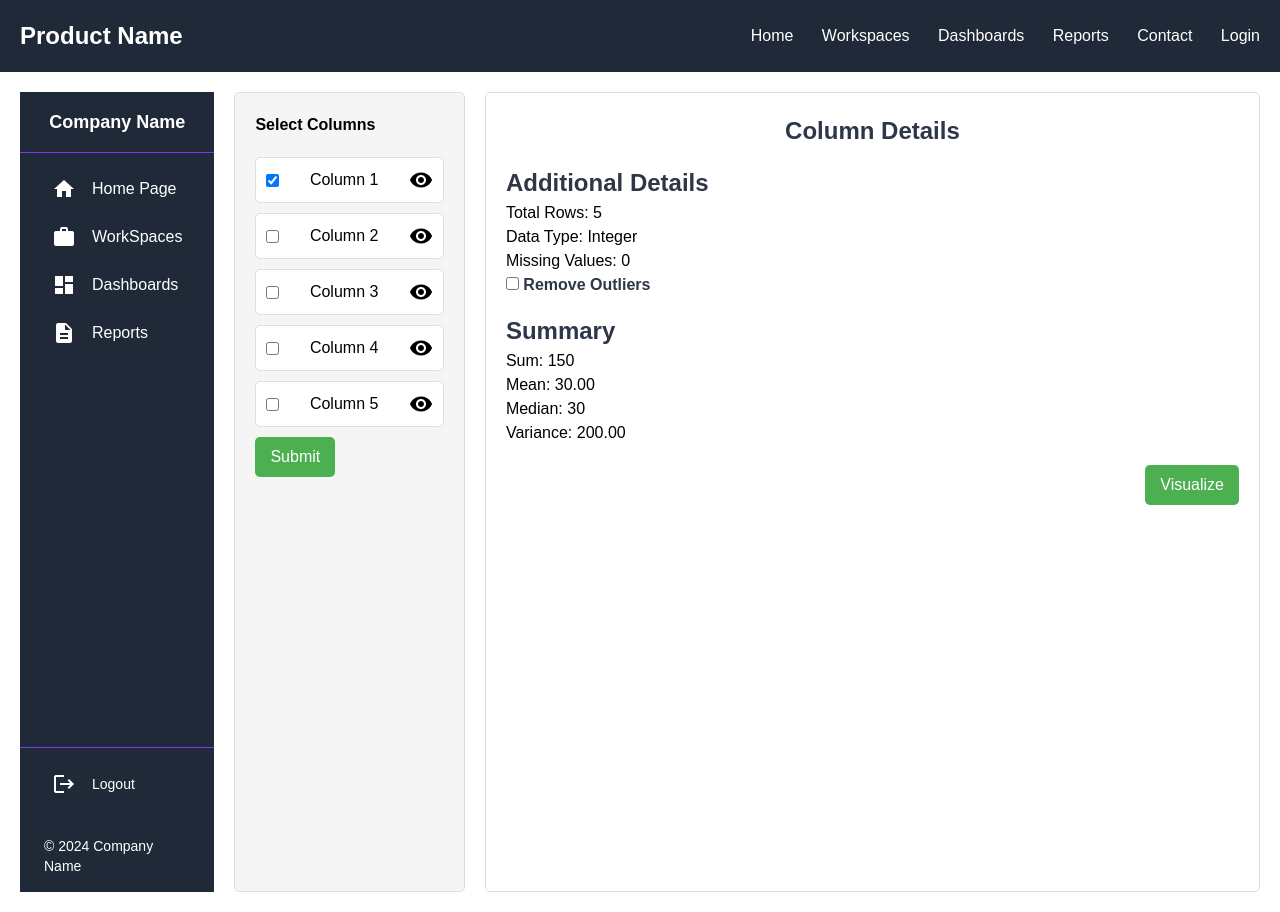
After one commit to Mythoquantumexplorers/product, a Flask app: page /selectcolumns in a window 1280 px wide. The commit adds this page. Run offline with Flask 3, Linux system fonts and the light colour scheme.

Commit message:
added selectcolumns page

```diff
--- a/app.py
+++ b/app.py
@@ -19,6 +19,10 @@ def signup():
 @app.route('/datagrid')
 def datagrid():
     return render_template('datagrid.html')
+
+@app.route('/selectcolumns')
+def selectcolumns():
+    return render_template('selectcolumns.html')
 
 @app.route('/login', methods=['GET','POST'])
 def login():
--- /dev/null
+++ b/templates/selectcolumns.html
@@ -0,0 +1,229 @@
+<!DOCTYPE html>
+<html>
+<head>
+
+  <link href="https://cdn.jsdelivr.net/npm/tailwindcss@2.2.19/dist/tailwind.min.css" rel="stylesheet">
+  <link href="https://fonts.googleapis.com/icon?family=Material+Icons" rel="stylesheet">
+
+<style>
+body {
+  font-family: sans-serif;
+}
+.container {
+  display: flex;
+  gap: 20px;
+  padding: 20px;
+}
+.column-select {
+  background-color: #f5f5f5;
+  border: 1px solid #ddd;
+  padding: 20px;
+  border-radius: 5px;
+  width: 350px; /* Increased width */
+  display: flex;
+  flex-direction: column;
+  justify-content: flex-start;
+}
+.column-select h2 {
+  font-weight: bold; /* Bold headline */
+  margin-bottom: 20px;
+}
+.column-option {
+  display: flex;
+  align-items: center;
+  justify-content: space-between;
+  margin-bottom: 10px;
+  padding: 10px;
+  border: 1px solid #ddd;
+  border-radius: 5px;
+  cursor: pointer;
+  background-color: white;
+  transition: background-color 0.3s ease, box-shadow 0.3s ease;
+}
+.column-option:hover {
+  background-color: #f0f0f0;
+  box-shadow: 0 2px 4px rgba(0, 0, 0, 0.1);
+}
+.column-details {
+  background-color: #fff;
+  border: 1px solid #ddd;
+  padding: 20px;
+  border-radius: 5px;
+  width: 100%;
+}
+.column-details h2 {
+  margin-bottom: 10px;
+}
+.column-details input[type="text"] {
+  width: 100%;
+  padding: 8px;
+  margin-bottom: 10px;
+  border: 1px solid #ddd;
+  border-radius: 5px;
+}
+.button {
+  padding: 8px 15px;
+  background-color: #4CAF50;
+  color: white;
+  border: none;
+  border-radius: 5px;
+  cursor: pointer;
+}
+.button:hover {
+  background-color: #45a049;
+}
+.visualization {
+  margin-top: 20px;
+  text-align: center;
+}
+
+
+
+</style>
+</head>
+<body>
+
+  <!-- Navbar -->
+  <header class="bg-gray-800 text-white sticky sticky top-0 z-50">
+    <div class="container mx-auto flex justify-between items-center py-4 px-6">
+        <div class="text-2xl font-bold">Product Name</div>
+        <nav class="space-x-6">
+            <a href="/" class="hover:text-purple-400">Home</a>
+            <a href="/workspaces" class="hover:text-purple-400">Workspaces</a>
+            <a href="/dashboards" class="hover:text-purple-400">Dashboards</a>
+            <a href="/reports" class="hover:text-purple-400">Reports</a>
+            <a href="/contact" class="hover:text-purple-400">Contact</a>
+            <a href="/login" class="hover:text-purple-400">Login</a>
+        </nav>
+    </div>
+  </header>
+
+  <div class="container">
+
+    {% include 'sidebar.html' %}
+
+    <!-- Column Selector -->
+    <div class="column-select">
+      <h2>Select Columns</h2>
+      <div class="column-option" onclick="viewColumnDetails('Column 1')">
+        <input type="checkbox" id="column1" name="column1" checked>
+        <label for="column1">Column 1</label>
+        <i class="material-icons" onclick="event.stopPropagation(); viewColumnDetails('Column 1')">visibility</i>
+      </div>
+      <div class="column-option" onclick="viewColumnDetails('Column 2')">
+        <input type="checkbox" id="column2" name="column2">
+        <label for="column2">Column 2</label>
+        <i class="material-icons" onclick="event.stopPropagation(); viewColumnDetails('Column 2')">visibility</i>
+      </div>
+      <div class="column-option" onclick="viewColumnDetails('Column 3')">
+        <input type="checkbox" id="column3" name="column3">
+        <label for="column3">Column 3</label>
+        <i class="material-icons" onclick="event.stopPropagation(); viewColumnDetails('Column 3')">visibility</i>
+      </div>
+      <div class="column-option" onclick="viewColumnDetails('Column 4')">
+        <input type="checkbox" id="column4" name="column4">
+        <label for="column4">Column 4</label>
+        <i class="material-icons" onclick="event.stopPropagation(); viewColumnDetails('Column 4')">visibility</i>
+      </div>
+      <div class="column-option" onclick="viewColumnDetails('Column 5')">
+        <input type="checkbox" id="column5" name="column5">
+        <label for="column5">Column 5</label>
+        <i class="material-icons" onclick="event.stopPropagation(); viewColumnDetails('Column 5')">visibility</i>
+      </div>
+      <div class="left-button">
+        <button class="button">Submit</button>
+      </div>
+    </div>
+
+    <!-- Column Details -->
+    <div class="column-details">
+      <h1 style="font-weight: bold; color: #2D3748; font-size: 1.5rem; margin-bottom: 1rem; text-align: center;">Column Details</h1>
+      <div id="detailsContent">
+      </div>
+      <div class="additional-details">
+        <h3 style="font-weight: bold; color: #2D3748; font-size: 1.5rem;">Additional Details</h3>
+
+        <p id="totalRows">Total Rows: N/A</p>
+        <p id="dataType">Data Type: N/A</p>
+        <p id="missingValues">Missing Values: N/A</p>
+      </div>
+      <label style="font-weight: bold; color: #2D3748; font-size: 1rem;">
+        <input type="checkbox" id="removeOutliers"> Remove Outliers
+      </label>
+
+      <div class="summary">
+        <h3 style="font-weight: bold; color: #2D3748; font-size: 1.5rem; margin-top: 1rem;">Summary</h3>
+        <div id="summaryContent">
+          <p>Select a column to view its summary.</p>
+        </div>
+      </div>
+
+      <div class="visualization">
+        <div style="text-align: right;">
+          <button class="button" onclick="visualizeColumn()">Visualize</button>
+        </div>
+        <div id="visualizationContainer" style="text-align: right; margin-top: 10px;"></div>
+      </div>
+    </div>
+  </div>
+
+  <script>
+    const columnData = {
+      "Column 1": [10, 20, 30, 40, 50],
+      "Column 2": [5, 15, 25, 35, 45],
+      "Column 3": [2, 4, 6, 8, 10],
+      "Column 4": [3, 6, 9, 12, 15],
+      "Column 5": [7, 14, 21, 28, 35]
+    };
+
+    const columnMetaData = {
+      "Column 1": { rows: 5, dataType: "Integer", missing: 0 },
+      "Column 2": { rows: 5, dataType: "Integer", missing: 1 },
+      "Column 3": { rows: 5, dataType: "Integer", missing: 0 },
+      "Column 4": { rows: 5, dataType: "Integer", missing: 0 },
+      "Column 5": { rows: 5, dataType: "Integer", missing: 0 }
+    };
+
+    function calculateSummary(data) {
+      const sum = data.reduce((a, b) => a + b, 0);
+      const mean = sum / data.length;
+      const sortedData = [...data].sort((a, b) => a - b);
+      const median = sortedData.length % 2 === 0
+        ? (sortedData[sortedData.length / 2 - 1] + sortedData[sortedData.length / 2]) / 2
+        : sortedData[Math.floor(sortedData.length / 2)];
+      const variance = data.reduce((a, b) => a + Math.pow(b - mean, 2), 0) / data.length;
+
+      return { sum, mean, median, variance };
+    }
+
+    function viewColumnDetails(columnName) {
+      const detailsContent = document.getElementById("detailsContent");
+      detailsContent.innerHTML = ``;
+
+      const summary = calculateSummary(columnData[columnName]);
+      const summaryContent = document.getElementById("summaryContent");
+      summaryContent.innerHTML = `
+        <p>Sum: ${summary.sum}</p>
+        <p>Mean: ${summary.mean.toFixed(2)}</p>
+        <p>Median: ${summary.median}</p>
+        <p>Variance: ${summary.variance.toFixed(2)}</p>
+      `;
+
+      const metadata = columnMetaData[columnName];
+      document.getElementById("totalRows").innerText = `Total Rows: ${metadata.rows}`;
+      document.getElementById("dataType").innerText = `Data Type: ${metadata.dataType}`;
+      document.getElementById("missingValues").innerText = `Missing Values: ${metadata.missing}`;
+    }
+
+    function visualizeColumn() {
+      const visualizationContainer = document.getElementById("visualizationContainer");
+      visualizationContainer.innerHTML = "<p>Column visualization placeholder. Replace with chart/graph.</p>";
+    }
+
+    // Automatically view details of the first column on page load
+    window.onload = () => {
+      viewColumnDetails("Column 1");
+    };
+  </script>
+</body>
+</html>
```
Also changed, not shown: templates/datagrid.html (+21 -10 lines).
